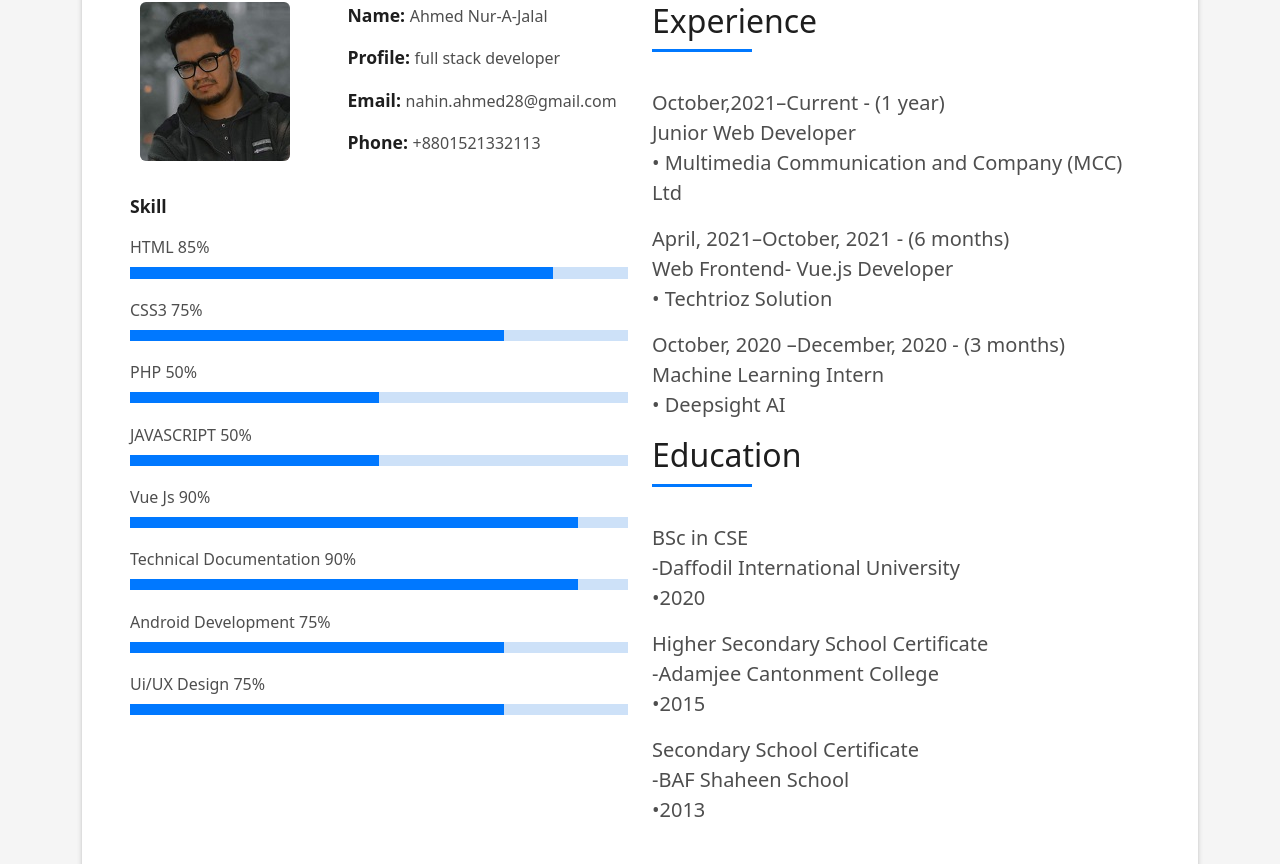
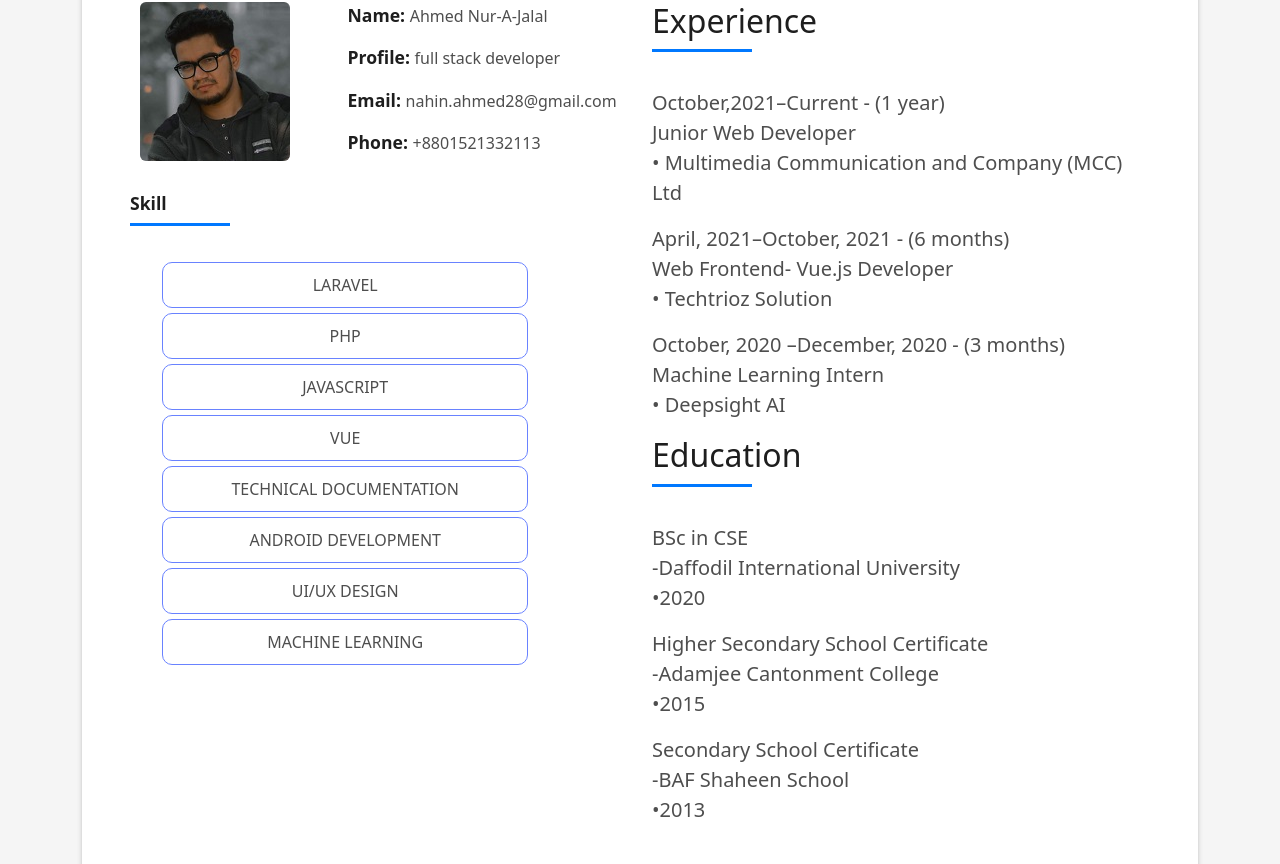
Before and after one commit to NahinAhmed28/nahin-portfolio-vue, a Vue app: page / in a window 1280 px wide. Shown: the part 816-1680 px from the top of the page. Built offline with nearby package versions, Linux system fonts and the light colour scheme.

Commit message:
contents updated

```diff
--- a/public/assets/css/style.css
+++ b/public/assets/css/style.css
@@ -1482,3 +1482,45 @@ footer .credits {
 footer .credits a {
   color: #fff;
 }
+
+/*--------------------------------------------------------------
+# Footer
+--------------------------------------------------------------*/
+.customul {
+  width: 80%;
+  margin-top: 15px;
+  left: 7%;
+
+}
+
+.customli {
+  position: relative;
+  display: block;
+  border: 1px solid #6982ff;
+  margin-bottom: 5px;
+  padding: 10px;
+  text-align: center;
+  text-transform: uppercase;
+  animation: fadeIn 2.5s linear;
+  animation-fill-mode: both;
+  border-radius: 10px;
+}
+
+.customli:hover{
+  background-color: #7278ef;
+  color: white;
+  cursor: pointer;
+}
+@-webkit-keyframes fadeIn {
+  0% {
+    opacity: 0;
+    top: 100px;
+  }
+  75% {
+    opacity: 0.5;
+    top: 0px;
+  }
+  100% {
+    opacity: 1;
+  }
+}
--- a/src/pageComponents/About.vue
+++ b/src/pageComponents/About.vue
@@ -23,39 +23,23 @@
                   </div>
                 </div>
                 <div class="skill-mf">
-                  <p class="title-s">Skill</p>
-                  <span>HTML</span> <span class="pull-right">85%</span>
-                  <div class="progress">
-                    <div class="progress-bar" role="progressbar" style="width: 85%;" aria-valuenow="85" aria-valuemin="0" aria-valuemax="100"></div>
+                  <div class="title-box-2">
+                    <h5 class="title-left">
+                    <p class="title-s">Skill</p>
+                    </h5>
                   </div>
-                  <span>CSS3</span> <span class="pull-right">75%</span>
-                  <div class="progress">
-                    <div class="progress-bar" role="progressbar" style="width: 75%" aria-valuenow="75" aria-valuemin="0" aria-valuemax="100"></div>
-                  </div>
-                  <span>PHP</span> <span class="pull-right">50%</span>
-                  <div class="progress">
-                    <div class="progress-bar" role="progressbar" style="width: 50%" aria-valuenow="50" aria-valuemin="0" aria-valuemax="100"></div>
-                  </div>
-                  <span>JAVASCRIPT</span> <span class="pull-right">50%</span>
-                  <div class="progress">
-                    <div class="progress-bar" role="progressbar" style="width: 50%" aria-valuenow="90" aria-valuemin="0" aria-valuemax="100"></div>
-                  </div>
-                  <span>Vue Js</span> <span class="pull-right">90%</span>
-                  <div class="progress">
-                    <div class="progress-bar" role="progressbar" style="width: 90%" aria-valuenow="90" aria-valuemin="0" aria-valuemax="100"></div>
-                  </div>
-                  <span>Technical Documentation</span> <span class="pull-right">90%</span>
-                  <div class="progress">
-                    <div class="progress-bar" role="progressbar" style="width: 90%" aria-valuenow="90" aria-valuemin="0" aria-valuemax="100"></div>
-                  </div>
-                  <span>Android Development</span> <span class="pull-right">75%</span>
-                  <div class="progress">
-                    <div class="progress-bar" role="progressbar" style="width: 75%" aria-valuenow="90" aria-valuemin="0" aria-valuemax="100"></div>
-                  </div>
-                  <span>Ui/UX Design</span> <span class="pull-right">75%</span>
-                  <div class="progress">
-                    <div class="progress-bar" role="progressbar" style="width: 75%" aria-valuenow="90" aria-valuemin="0" aria-valuemax="100"></div>
-                  </div>
+
+                  <ul class="customul">
+                    <li class="customli">Laravel </li>
+                    <li class="customli">PHP </li>
+                    <li class="customli">JAVASCRIPT </li>
+                    <li class="customli">Vue </li>
+                    <li class="customli">Technical Documentation</li>
+                    <li class="customli">Android Development</li>
+                    <li class="customli">Ui/UX Design</li>
+                    <li class="customli">Machine Learning</li>
+                  </ul>
+
                 </div>
               </div>
               <div class="col-md-6">
@@ -112,6 +96,9 @@
 </template>
 
 <script>
+
+
+
 export default {
   name: "AboutComponent",
 
--- a/src/pageComponents/Hero.vue
+++ b/src/pageComponents/Hero.vue
@@ -12,7 +12,7 @@
 
 
 
-          <h1 class="hero-title mb-2">I am Nahin Ahmed</h1> <br>
+          <h1 class="hero-title mb-2">I am Ahmed Nur-A-Jalal (Nahin)</h1> <br>
 <!--          <p class="hero-subtitle"><span class="typed" data-typed-items="Designer, Developer, Photographer"></span></p>-->
           <p class="hero-subtitle">
             <span class="typed-text">{{ typeValue }}</span>
--- a/src/pageComponents/Portfolio.vue
+++ b/src/pageComponents/Portfolio.vue
@@ -180,7 +180,7 @@
                 <div class="testimonial-box">
                   <div class="author-test">
                     <img src="../../public/assets/img/testimonial-2.jpg" alt="" class="rounded-circle b-shadow-a">
-                    <span class="author">Nahin Ahmed</span>
+                    <span class="author">Ahmed Nur-A- Jalal (Nahin)</span>
                   </div>
                   <div class="content-test">
                     <p class="description lead">
```
